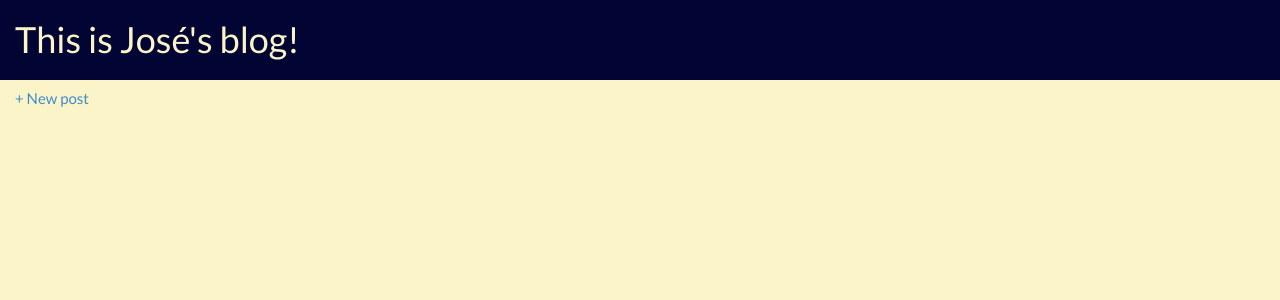
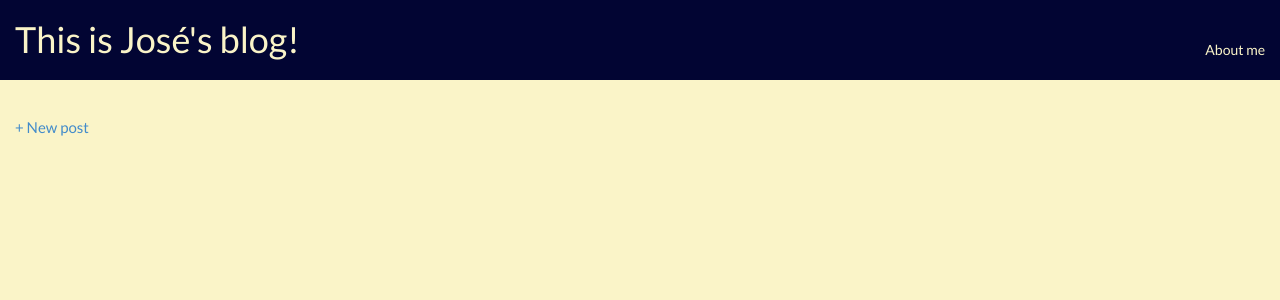
Before and after one commit to josegarban/blog, a Django app: page / in a window 1280 px wide. Shown: the top 300 px of the page. Run offline with Django 3.2, Linux system fonts and the light colour scheme; the visitor is signed in with stand-in values (Sample User, id 1); data that the repository does not hold is empty; some libraries are stand-ins or nearby versions.

Commit message:
Modified top banner to include about section, moved new post button from base to post_list

```diff
--- a/blog/static/css/blog.css
+++ b/blog/static/css/blog.css
@@ -9,22 +9,39 @@ header {
 
   height: 8rem;
   left: 0;
-  padding: 0 1.5rem;
+  padding: 0 1.5rem 1rem 1.5rem;
   position: absolute;
   top: 0;
   width: 100%;
+
+  display: flex;
+  align-items: center;
+  justify-content: space-between;
+}
+
+header div{
+  display: flex;
+  align-items: center;
+}
+
+header span {
+  padding-top: 3rem;
+}
+
+.header-title{
+  color: #faf4c8;
+  /* Custom */
+}
+
+.header-anchor {
+  color: #faf4c8;
+  /* Custom */
 }
 
 body{
   background-color: #faf4c8;
   margin: 8rem 1.5rem;
 }
-
-.header-title {
-  color: #faf4c8;
-  /* Custom */
-}
-
 .post {
   border: 1rem #020533 ;
   margin: 3rem 0;
--- a/blog/templates/blog/base.html
+++ b/blog/templates/blog/base.html
@@ -13,14 +13,16 @@
   </head>
 
   <header>
-    <h1 ><a class="header-title" href="{% url 'post_list'%}">This is José's blog!</a> </h1>
+    <div class="header-left">
+      <h1 ><a class="header-title" href="{% url 'post_list'%}">This is José's blog!</a> </h1>
+    </div>
+    <div class="header-right">
+      <span><a href="{% url 'about' %}" class="header-anchor">About me</a></span>
+    </div>
   </header>
 
   <body>
     <div class="page-header">
-        {% if user.is_authenticated %}
-            <a href="{% url 'post_new' %}" class="top-menu"><span class="glyphicon glyphicon-plus"> New post</span></a>
-        {% endif %}
     </div>
     <div class="content-container">
       <div class="row">
--- a/blog/templates/blog/post_list.html
+++ b/blog/templates/blog/post_list.html
@@ -1,6 +1,10 @@
 {% extends 'blog/base.html' %}
 
 {% block content %}
+    {% if user.is_authenticated %}
+    <a href="{% url 'post_new' %}" class="top-menu"><span class="glyphicon glyphicon-plus"> New post</span></a>
+    {% endif %}
+
     {% for post in posts %}
         <div class="post">
             <div class="date">
--- a/blog/urls.py
+++ b/blog/urls.py
@@ -3,6 +3,7 @@ from . import views
 
 urlpatterns = [
     path('', views.post_list, name='post_list'), #root
+    path('about/', views.about, name='about'),
     path('post/<int:pk>/', views.post_detail, name='post_detail'),
     path('post/new/', views.post_new, name='post_new'),
     path('post/<int:pk>/edit/', views.post_edit, name='post_edit'),
--- a/blog/views.py
+++ b/blog/views.py
@@ -37,3 +37,6 @@ def post_edit(request, pk):
     else:
         form = PostForm(instance=post)
     return render(request, 'blog/post_edit.html', {'form': form})
+
+def about(request):
+    return render(request, 'blog/about.html')
```
Also changed, not shown: blog/templates/blog/about.html (added, +8 -0 lines).
